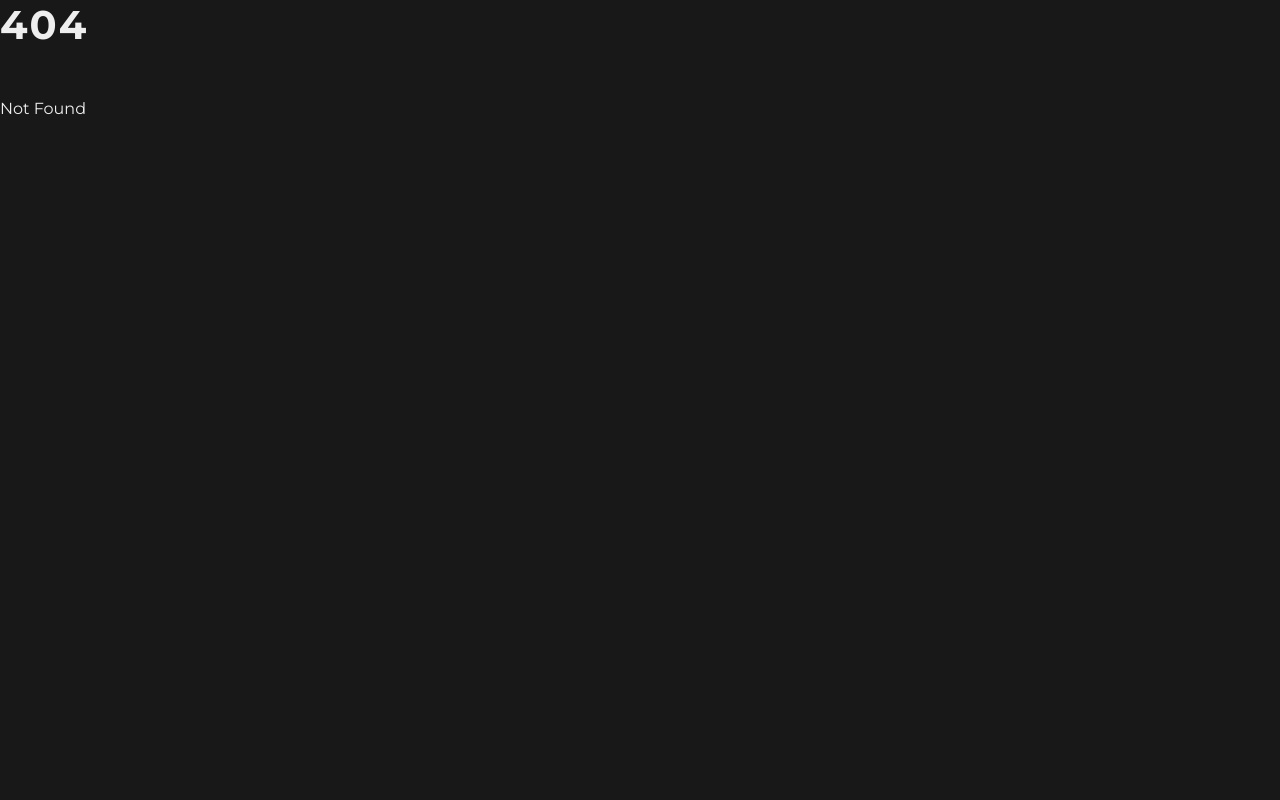
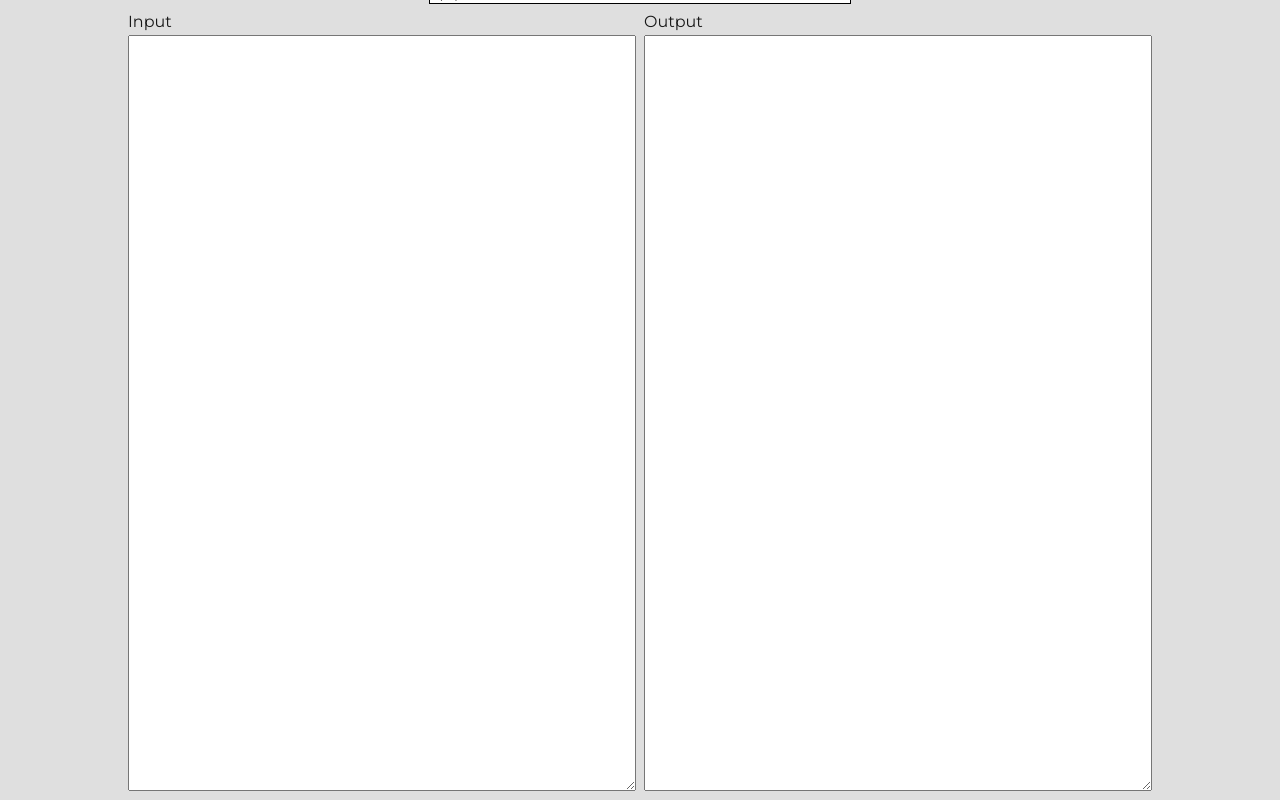
Before and after one commit to Azuriru/Zephy, a SvelteKit app: page /text-sbs in a window 1280 px wide. Before the commit this address had no page. Built offline with nearby package versions, Linux system fonts and the light colour scheme.

Commit message:
feat: she wants a diff layout

```diff
--- /dev/null
+++ b/src/routes/text-sbs/+page.svelte
@@ -0,0 +1,106 @@
+<script lang="ts">
+    const copy = (str: string) => navigator.clipboard.writeText(str);
+    const formatTimestamp = (date: Date) => {
+        const dd = date.getDate();
+        const mm = date.getMonth() + 1;
+        const yyyy = date.getFullYear();
+
+        const hh = date.getHours();
+        const min = date.getMinutes();
+
+        return `${dd}/${mm}/${yyyy} ${hh}:${min} ${hh < 12 ? 'AM' : 'PM'}`;
+    };
+
+    let input = '';
+    let filename = formatTimestamp(new Date());
+
+    $: output = Array.from(new Set(
+        input
+            .split('\n')
+            .map((line) => {
+                line = line.replace(/[^0-9]/g, '');
+
+                if (!line) return;
+
+                line = line.replace(/^60|^0/, '');
+
+                if (!line.startsWith('1')) return;
+
+                return line
+                    .replace(/^/, '0')
+                    .replaceAll('-', '')
+                    .replaceAll(' ', '');
+            })
+            .filter((line) => {
+                if (!line) return false;
+
+                const { length } = line;
+
+                return length >= 10 && length <= 11;
+            })
+    ))
+        .join('\n');
+    $: linecount = output.split('\n').filter(Boolean).length;
+    $: download = new Blob([output], { type: 'text/plain' });
+
+</script>
+
+<div class="wrapper">
+    <input bind:value={filename} />
+    <div class="in-out">
+        <div class="textarea">
+            Input
+            <textarea bind:value={input} rows={50} />
+        </div>
+        <div class="textarea">
+            Output
+            <textarea value={output} rows={50} />
+        </div>
+    </div>
+    <div class="tools">
+        <a href={URL.createObjectURL(download)} download="{filename}.txt" on:click={() => setTimeout(() => input = '', 500)}>Download</a>
+        <button type="button" on:click={() => (copy(output), input = '')}>Copy</button>
+        <span>Numbers: {linecount}</span>
+    </div>
+</div>
+
+<style lang="scss">
+    :global(body .app) {
+        background: rgb(223, 223, 223);
+        color: #181818;
+    }
+
+    .wrapper {
+        @include flex(column, centerX, centerY);
+        gap: 8px;
+        width: 100%;
+        height: 100%;
+        overflow: auto;
+    }
+
+    .in-out {
+        @include flex();
+        width: 80%;
+        gap: 8px;
+
+        .textarea {
+            @include flex(column);
+            gap: 4px;
+            width: 50%;
+        }
+    }
+
+    .tools {
+        @include flex(center, between);
+        gap: 12px;
+        width: 80%;
+    }
+
+    input {
+        background: white;
+        color: black;
+        width: 33%;
+        border: 1px solid black;
+        padding: 0 2px;
+    }
+</style>
```
